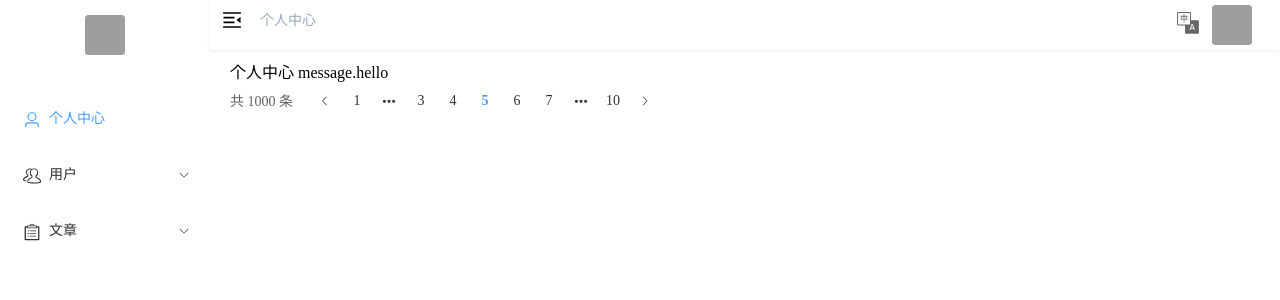
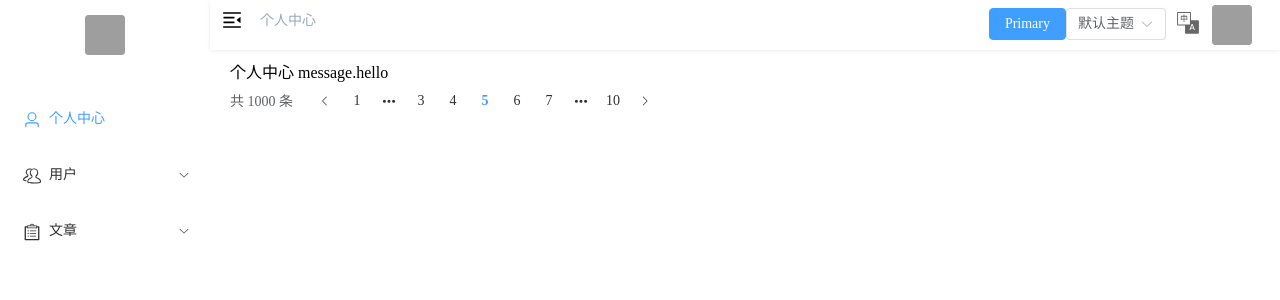
Before and after one commit to sansantang/vue3-admin, a Vue app: page /login in a window 1280 px wide. Both pictures are taken after a click on the button "登录". Shown: the top 300 px of the page. Built offline with nearby package versions, Linux system fonts and the light colour scheme; grey boxes are pictures that could not be loaded.

Commit message:
主题更换

```diff
--- a/src/App.vue
+++ b/src/App.vue
@@ -1,4 +1,16 @@
-<script setup></script>
+<script setup>
+import { onMounted } from 'vue'
+import { useThemeStore } from '@/store/modules/themeStore'
+
+
+const themeSotre = useThemeStore();
+
+
+// 初始化主题
+onMounted(() => {
+  themeSotre.setThemeColor(themeSotre.state.themeColor);
+})
+</script>
 
 <template>
   <RouterView></RouterView>
--- /dev/null
+++ b/src/components/ThemeSelect/Selectheme.vue
@@ -0,0 +1,34 @@
+<template>
+  <el-button type="primary">Primary</el-button>
+  <el-select v-model="currentTheme" @change="changeTheme" placeholder="Select" class="select-popper">
+    <el-option label="默认主题" value="#409eff"></el-option>
+    <el-option label="深色主题" value="#B2203F"></el-option>
+    <el-option label="红色主题" value="red"></el-option>
+  </el-select>
+  <div>
+
+  </div>
+</template>
+
+<script setup>
+import { ref } from 'vue'
+import { useThemeStore } from '@/store/modules/themeStore'
+import { DEFAULT_COLOR } from '@/constant/index'
+
+
+const currentTheme = ref(DEFAULT_COLOR)
+const themeSotre = useThemeStore();
+
+// 切换主题
+const changeTheme = (theme) => {
+  themeSotre.setThemeColor(theme);
+}
+</script>
+
+<style lang="scss" scoped>
+.select-popper {
+  min-width: 110px;
+  padding-right: 10px;
+  /* 根据需求调整 */
+}
+</style>
--- a/src/constant/index.js
+++ b/src/constant/index.js
@@ -1 +1,7 @@
-export const TOKEN = 'token';
+export const TOKEN = 'token'
+
+//主题颜色
+export const THEME_COLOR = '#409eff'
+
+//默认颜色
+export const DEFAULT_COLOR = '#409eff'
--- a/src/layout/components/navbar.vue
+++ b/src/layout/components/navbar.vue
@@ -11,6 +11,8 @@
 
     </div>
     <div class="right-menu">
+      <!-- 主题切换 -->
+      <Selectheme></Selectheme>
       <!-- 国际化 切换语言 -->
       <el-dropdown trigger="click" class="international" @command="toggleLanguage">
         <div>
@@ -61,6 +63,8 @@ import Breadcrumb from '@/layout/components/breadcrumb/index.vue'
 import { ElMessage } from 'element-plus'
 import SvgIcon from '@/libs/svg-icons/index.vue'
 import { useI18n } from 'vue-i18n'
+import Selectheme from '@/components/ThemeSelect/Selectheme.vue'
+
 const commonStore = useCommonStore()
 const store = useUserStore()
 const i18n = useI18n()
--- a/src/main.js
+++ b/src/main.js
@@ -1,10 +1,10 @@
+import 'element-plus/dist/index.css'
 import { createApp } from 'vue'
 import { createPinia } from 'pinia'
 import '@/styles/sass/index.scss'
 import App from './App.vue'
 import router from './router'
 // import ElementPlus from 'element-plus'
-import 'element-plus/dist/index.css'
 import { setupSvgIcon } from '@/assets/icons'
 import 'virtual:svg-icons-register' // 引入SVG注册脚本
 import '@/api/mock' //mock.js
--- /dev/null
+++ b/src/store/modules/themeStore.js
@@ -0,0 +1,28 @@
+import { defineStore } from 'pinia'
+import { DEFAULT_COLOR } from '@/constant'
+import { ref } from 'vue'
+import { getItem, setItem } from '@/utils/localstorage'
+
+export const useThemeStore = defineStore('themeStore', () => {
+  const state = ref({
+    themeColor: getItem('THEME_COLOR') || DEFAULT_COLOR
+  })
+
+  /**
+   * 设置主题颜色
+   * @param {*} color
+   */
+  function setThemeColor(color) {
+    document.documentElement.style.setProperty('--el-color-primary', color) //html 设置主题颜色
+    // const style = document.createElement('style')
+    // style.innerHTML = `:root {
+    //   --el-color-primary: ${color};
+    // }`
+    // document.head.appendChild(style)
+
+    state.value.themeColor = color //pinia 设置主题颜色
+    setItem('THEME_COLOR', color) //localStorage 设置主题颜色
+  }
+
+  return { state, setThemeColor }
+})
```
